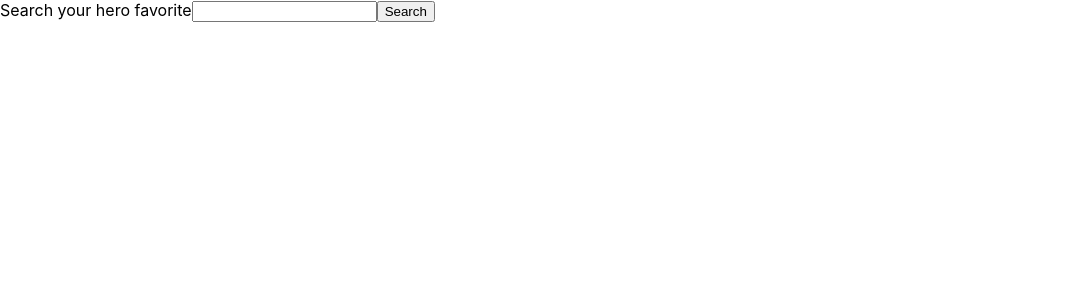
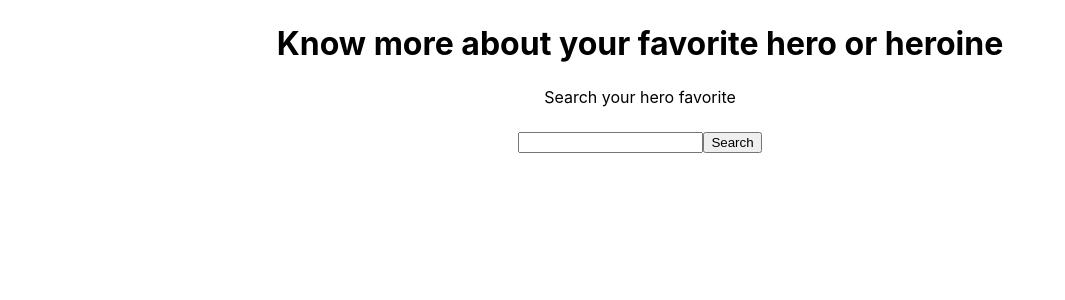
Before and after one commit to danieladuarteng/search-super-heros, a React (Create React App) app: page / in a window 1280 px wide. Shown: the top 300 px of the page, without its empty margins (0-1065 px from the left). Built offline with nearby package versions, Linux system fonts and the light colour scheme.

Commit message:
add hero section

```diff
--- a/src/App.js
+++ b/src/App.js
@@ -1,20 +1,20 @@
-import React, { useState } from 'react';
-import {getHeros} from './service'
-import Form from './Form'
+import React, { useState } from "react";
+import { getHeros } from "./service";
+import Form from "./Form";
+import Hero from "./Hero";
 
 function App() {
   const [heros, setHeros] = useState();
 
-  async function searchHeros(queryParams) {
-    const { response } = await getHeros(queryParams);
+  async function searchHeros(search, searchType) {
+    const response = await getHeros(search);
     setHeros(response);
   }
 
   return (
     <div className="App">
-      <Form
-        searchHeros={searchHeros}
-      />
+      <Form searchHeros={searchHeros} />
+      {heros && <Hero heros={heros} />}
     </div>
   );
 }
--- /dev/null
+++ b/src/Form.css
@@ -0,0 +1,10 @@
+h1 {
+  margin: 24px;
+  text-align: center;
+}
+
+fieldset {
+  padding: 24px;
+  border: unset;
+  text-align: center;
+}
--- a/src/Form.js
+++ b/src/Form.js
@@ -1,34 +1,42 @@
-import React, {useState} from 'react';
-import PropTypes from 'prop-types';
+import React, { useState } from "react";
+import "./Form.css";
 
 function Form(props) {
-    const [queryParams, setSearch] = useState('');
+  const [search, setSearch] = useState("");
+  const [searchType, setSearchType] = useState("name");
 
-    return(
-        <form
-            autoComplete='off'
-            noValidate
-            onSubmit={
-                event =>{
-                    event.preventDefault();
-                    props.searchHeros(queryParams)
-                }
-            }
-        >
-        <label id="label-search">Search your hero favorite</label>
+  return (
+    <form
+      autoComplete="off"
+      noValidate
+      onSubmit={(event) => {
+        event.preventDefault();
+        props.searchHeros(search, searchType);
+        setSearch("");
+        setSearchType("name");
+      }}
+    >
+      <header>
+        <h1>Know more about your favorite hero or heroine</h1>
+      </header>
+
+      <fieldset>
+        <legend>Search your hero favorite</legend>
         <input
-            id='search'
-            type='text'
-            name='search'
-            aria-labelledby='label-search'
-            aria-describedby='Search your hero favorite'
-            onChange={(event) => setSearch(event.target.value)}
-            value={queryParams}
-            //required={checkErrors && props.enableStickerOptions}
+          id="search"
+          type="text"
+          name="search"
+          aria-labelledby="label-search"
+          aria-describedby="Search your hero favorite"
+          onChange={(event) => {
+            setSearch(event.target.value);
+          }}
+          value={search}
         />
         <button>Search</button>
-        </form>
-    )
+      </fieldset>
+    </form>
+  );
 }
 
-export default Form
+export default Form;
--- /dev/null
+++ b/src/Hero.css
@@ -0,0 +1,15 @@
+tr {
+  display: flex;
+  justify-content: left;
+  flex-wrap: wrap;
+  padding: 24px;
+}
+
+td {
+  padding: 24px;
+}
+
+img {
+  width: 250px;
+  height: 250px;
+}
--- /dev/null
+++ b/src/Hero.js
@@ -0,0 +1,25 @@
+import React from "react";
+import "./Hero.css";
+
+function Hero(props) {
+  console.log("props", props);
+
+  return (
+    <>
+      <table>
+        <tr>
+          {props.heros &&
+            props.heros.map((hero) => (
+              <td key={hero.id}>
+                <img src={hero.image.url} alt="About hero" />
+                <p>{hero.name}</p>
+                <button>See more details</button>
+              </td>
+            ))}
+        </tr>
+      </table>
+    </>
+  );
+}
+
+export default Hero;
--- a/src/service.js
+++ b/src/service.js
@@ -1,15 +1,14 @@
 const api = "https://superheroapi.com/api.php/3199093936795488/search";
 
 export const getHeros = (queryParams) =>
-    fetch(`${api}` + `/${queryParams}`,
-    {
-        method: 'GET',
+  fetch(`${api}` + `/${queryParams}`, {
+    method: "GET",
+  })
+    .then((response) => response.json())
+    .then((data) => {
+      return data.results;
     })
-    .then(res => res.json())
-    .then(data => {
-        return data.results
-    })
-    .catch(error => {
-        console.log(error)
-        return error
-    })
+    .catch((error) => {
+      console.log(error);
+      return error;
+    });
```
